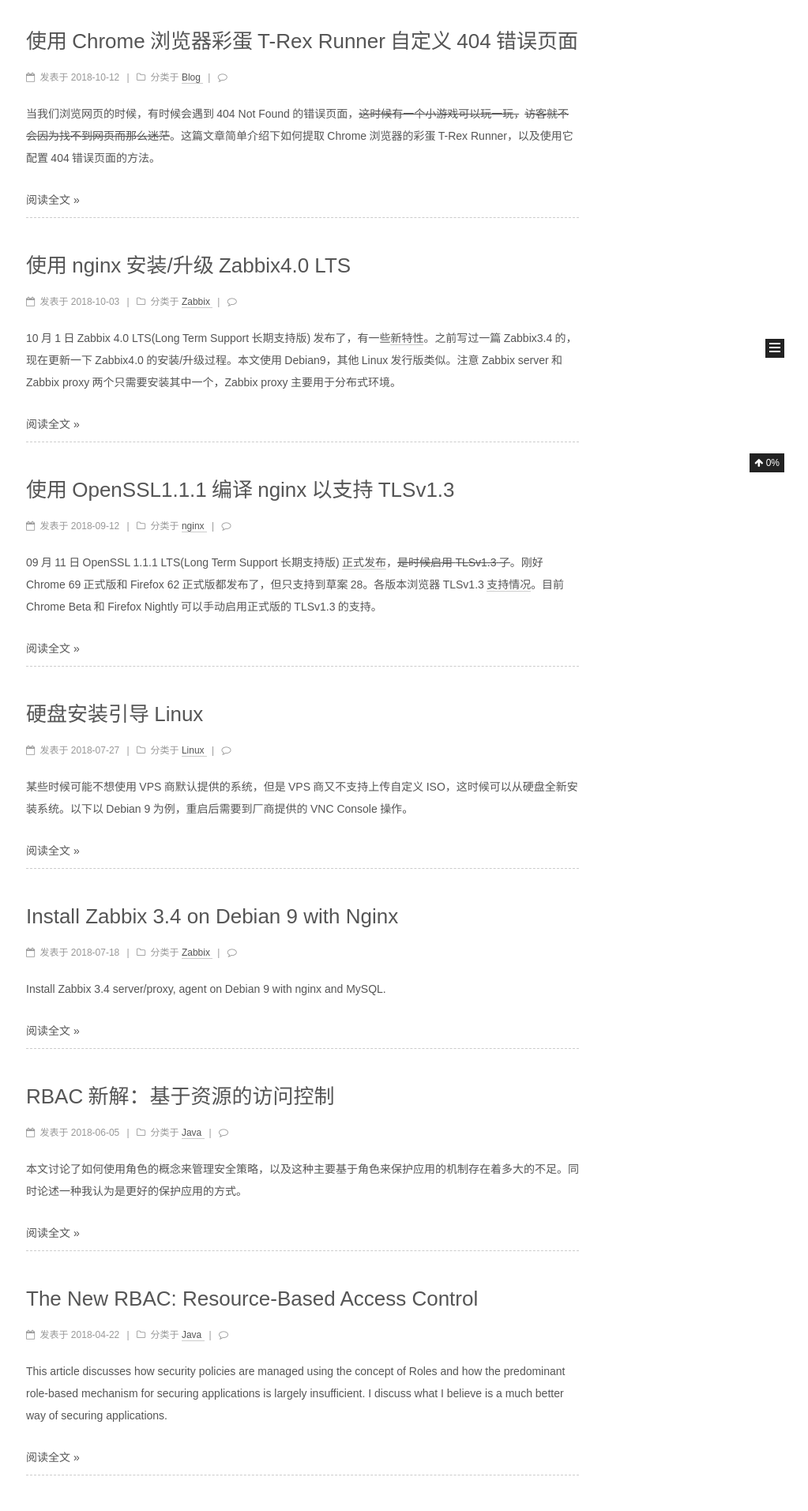
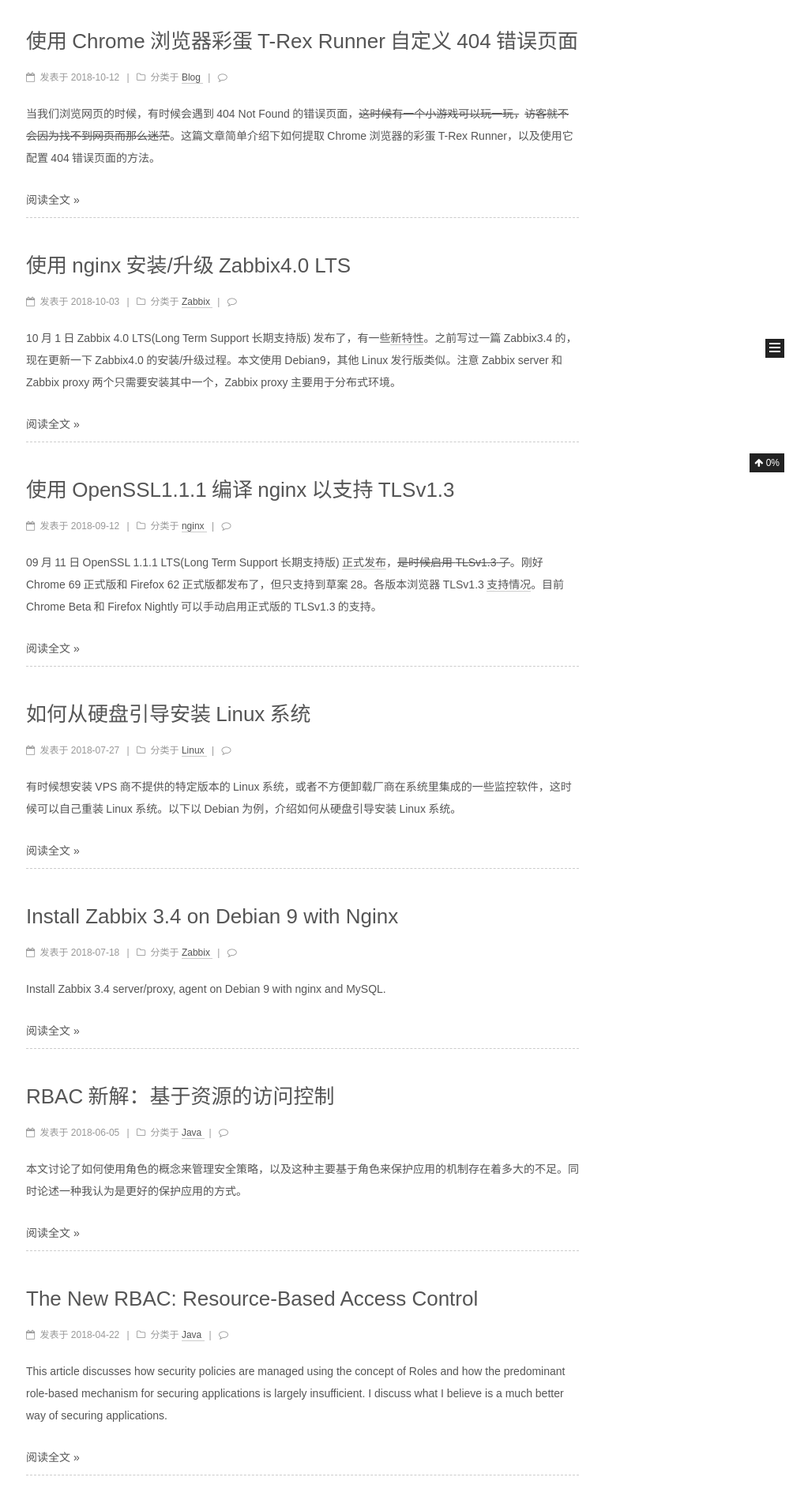
Before and after one commit to congerh/blog, a Jekyll site: the page built from index.html, in a window 1280 px wide. Shown: the part 402-2315 px from the top of the page at 79% size, without its empty margins (257-1280 px from the left). Built offline with Jekyll 4.4.1, drawn with Linux system fonts in a browser that asks for light colours; the list of posts is cut into pages by our own code; comment, search, counter and statistics services are not loaded.

Commit message:
Update 2018-07-27-hard-disk-installer-booting-from-Linux-using-grub-2.md

````diff
--- a/_posts/2018-07-27-hard-disk-installer-booting-from-Linux-using-grub-2.md
+++ b/_posts/2018-07-27-hard-disk-installer-booting-from-Linux-using-grub-2.md
@@ -1,26 +1,32 @@
 ---
-title: "硬盘安装引导Linux"
+title: "如何从硬盘引导安装Linux系统"
 categories:
   - Linux
 tags:
-  - Linux
-  - Installation Guide
+  - 重装Linux系统
+  - Debian Installation Guide
 ---
 
-某些时候可能不想使用VPS商默认提供的系统，但是VPS商又不支持上传自定义ISO，这时候可以从硬盘全新安装系统。以下以Debian 9为例，重启后需要到厂商提供的VNC Console操作。
+有时候想安装VPS商不提供的特定版本的Linux系统，或者不方便卸载厂商在系统里集成的一些监控软件，这时候可以自己重装Linux系统。以下以Debian为例，介绍如何从硬盘引导安装Linux系统。
 
-## 将以下文件从 Debian 存档中复制到硬盘中比较方便的地方，比如 /boot/newinstall/
+## 准备文件
 
-* vmlinuz(内核二进制文件)
-* initrd.gz (内存虚拟磁盘映像)
+将以下文件从Debian存档中复制到硬盘中比较方便的地方，比如`/boot/newinstall/`
 
-如果您只愿意使用硬盘引导，然后从网络下载其他文件，需要下载[netboot/debian-installer/amd64/initrd.gz](http://ftp.debian.org/debian/dists/stable/main/installer-amd64/current/images/netboot/debian-installer/amd64/) 文件及其对应的内核[netboot/debian-installer/amd64/linux](http://ftp.debian.org/debian/dists/stable/main/installer-amd64/current/images/netboot/debian-installer/amd64/)(vmlinuz)。这将允许您重新分区用于引导的硬盘，需要小心操作。
+- vmlinuz（内核二进制文件）
+- initrd.gz（内存虚拟磁盘映像）
 
-另一种方法，可以在安装时保持原硬盘的分区不变，您需要下载 hd-media/initrd.gz 文件以及对应的内核，还需要一个 CD（或者 DVD） iso 文件的副本放在硬盘上（确认文件名是以 .iso 结尾的）。这样安装程序就可以从硬盘引导，并从 CD/DVD 映像文件上安装，而不使用网络。
+如果你只愿意使用硬盘引导，然后从网络下载其他文件，需要下载[netboot/debian-installer/amd64/initrd.gz](http://ftp.debian.org/debian/dists/stable/main/installer-amd64/current/images/netboot/debian-installer/amd64/initrd.gz)文件及其对应的内核[netboot/debian-installer/amd64/linux](http://ftp.debian.org/debian/dists/stable/main/installer-amd64/current/images/netboot/debian-installer/amd64/linux)(重命名为vmlinuz)。这将允许你重新分区用于引导的硬盘，需要小心操作。
 
-## 配置bootloader,使用GRUB2,在 /boot/grub/ 目录下找到grub.cfg添加
+另一种方法，可以在安装时保持原硬盘的分区不变，你需要下载[hd-media/initrd.gz](http://ftp.debian.org/debian/dists/stable/main/installer-amd64/current/images/hd-media/initrd.gz)文件以及对应的内核[hd-media/vmlinuz](http://ftp.debian.org/debian/dists/stable/main/installer-amd64/current/images/hd-media/vmlinuz)，还需要一个CD（或者DVD）iso文件的副本放在硬盘上（确认文件名是以`.iso`结尾的）。这样安装程序就可以从硬盘引导，并从CD/DVD 映像文件上安装，而不使用网络。
 
-```shell
+以上文件链接对应Debian官方镜像**最新稳定版**。其它特定版本请查看[Debian全球镜像站](https://www.debian.org/mirror/list.zh-cn.html)，在你下载速度快的镜像站下载。
+
+## 配置bootloader
+
+以使用GRUB2为例，在`/boot/grub/`目录下找到`grub.cfg`文件，添加以下内容
+
+```properties
 menuentry 'New Install' {
     insmod part_msdos
     insmod ext2
@@ -32,9 +38,11 @@ menuentry 'New Install' {
 
 ## 重启
 
-重启选择New Install，正常安装。
+1. 在厂商提供的VNC Console操作重启
+1. 选择New Install
+1. 正常安装
 
-## 参考文献
+## 参考
 
-* [为从硬盘引导准备文件](https://www.debian.org/releases/stable/amd64/ch04s04.html.zh-cn)
-* [在 64-bit PC 上引导安装程序](https://www.debian.org/releases/stable/amd64/ch05s01.html.zh-cn)
+- [为从硬盘引导准备文件](https://www.debian.org/releases/stable/amd64/ch04s04.zh-cn.html)
+- [在 64-bit PC 上引导安装程序](https://www.debian.org/releases/stable/amd64/ch05s01.zh-cn.html)
````
